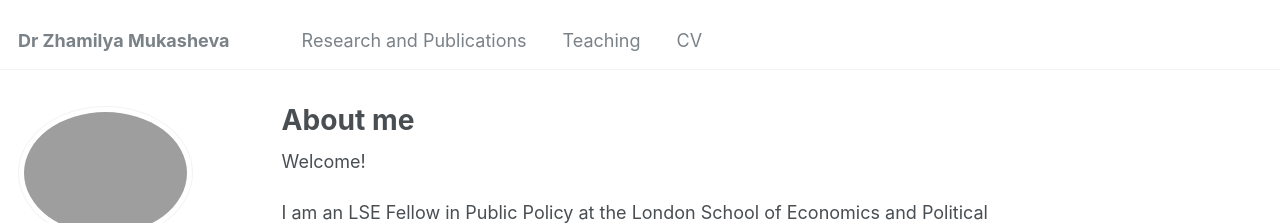
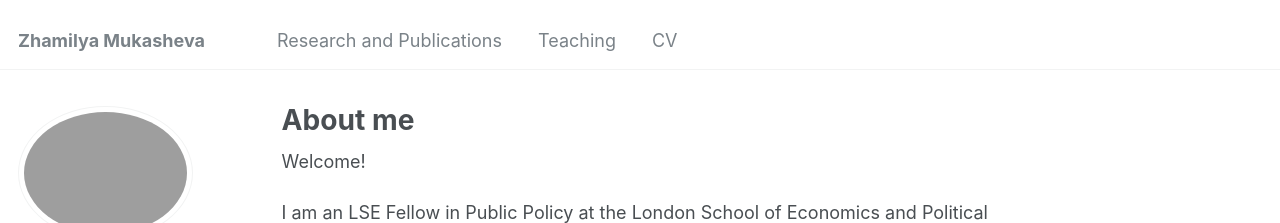
Before and after one commit to zhamilya-mukasheva/zhamilya-mukasheva, a Jekyll site: the page built from _pages/about.md, in a window 1280 px wide. Shown: the top 223 px of the page. Built offline with Jekyll 4.4.1, drawn with Linux system fonts in a browser that asks for light colours; some web fonts are replaced.

```diff
--- a/_config.yml
+++ b/_config.yml
@@ -9,7 +9,7 @@
 # Basic Site Settings
 locale                   : "en-GB"
 site_theme               : "default"
-title                    : "Dr Zhamilya Mukasheva"
+title                    : "Zhamilya Mukasheva"
 title_separator          : "-"
 name                     : &name "Zhamilya Mukasheva"
 description              : &description "LSE Fellow in Public Policy"
```
